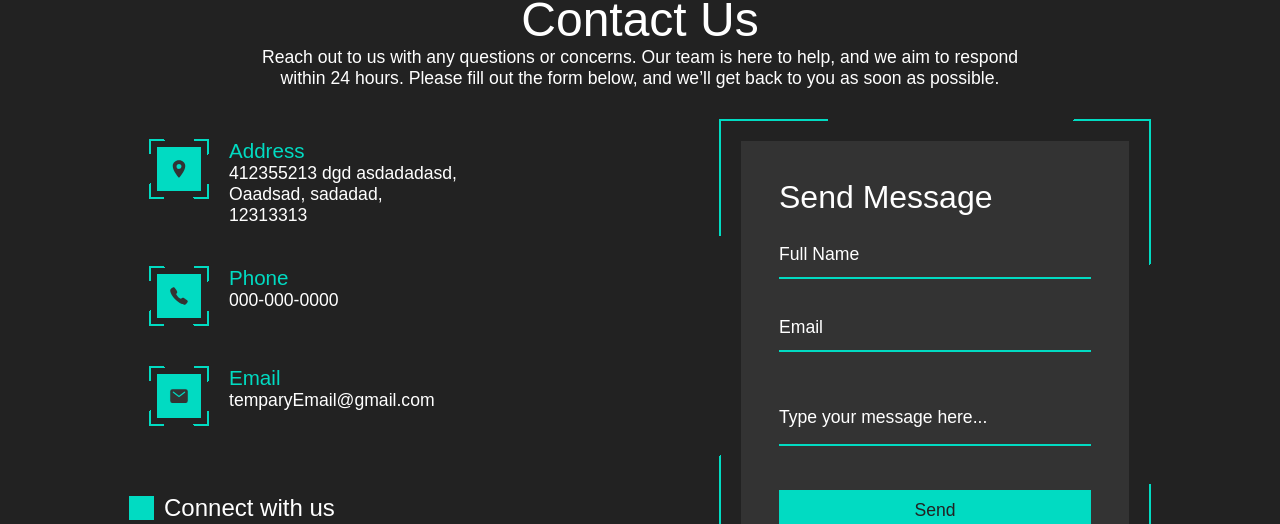
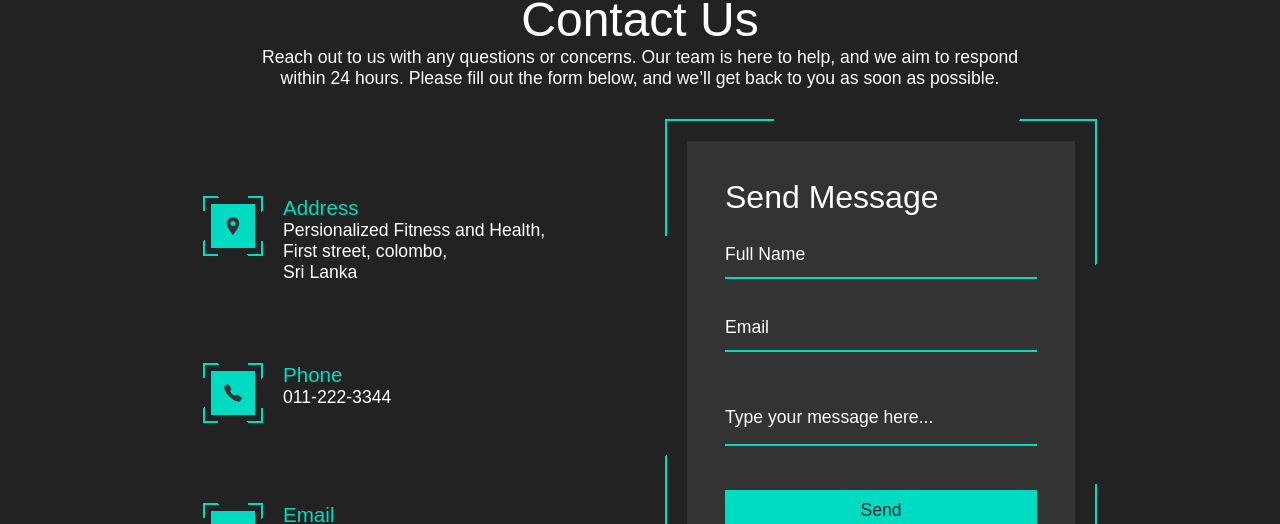
Before and after one commit to yasinthamadusanka/Personalized-Fitness-and-Health-Coach-System, a website: page public/home.html in a window 1280 px wide. Shown: the part 3304-3828 px from the top of the page. Drawn offline with nearby package versions, Linux system fonts and the light colour scheme.

Commit message:
Edit contact and footer

```diff
--- a/public/css/home.css
+++ b/public/css/home.css
@@ -220,7 +220,7 @@ section {
 }
 
 .container .contactInfo{
-    width: 50%;
+    width: 40%;
     display: flex;
     flex-direction: column;
 }
@@ -228,6 +228,7 @@ section {
 .container .contactInfo .box{
     position: relative;
     padding: 20px;
+    margin-top: 40px;
     display: flex;
     cursor: pointer;
 }
--- a/public/home.html
+++ b/public/home.html
@@ -77,31 +77,31 @@
                     <div class="icon"><b></b><ion-icon name="location-sharp"></ion-icon></div>
                     <div class="text">
                         <h3>Address</h3>
-                        <p>412355213 dgd asdadadasd,<br>Oaadsad,
-                        sadadad,<br>12313313</p>
+                        <p>Persionalized Fitness and Health,<br>First street,
+                        colombo,<br>Sri Lanka</p>
                     </div>
                 </div>
                 <div class="box">
                     <div class="icon"><b></b><ion-icon name="call"></ion-icon></div>
                     <div class="text">
                         <h3>Phone</h3>
-                        <p>000-000-0000</p>
+                        <p>011-222-3344</p>
                     </div>
                 </div>
                 <div class="box">
                     <div class="icon"><b></b><ion-icon name="mail"></ion-icon></div>
                     <div class="text">
                         <h3>Email</h3>
-                        <p>temparyEmail@gmail.com</p>
+                        <p>fitnessAndHealth@gmail.com</p>
                     </div>
                 </div>
-                <h2 class="txt">Connect with us</h2>
+                <!-- <h2 class="txt">Connect with us</h2>
                 <ul class="sci">
                     <li><a href=""><ion-icon name="logo-facebook"></ion-icon></a></li>
                     <li><a href=""><ion-icon name="logo-instagram"></ion-icon></a></li>
                     <li><a href=""><ion-icon name="logo-linkedin"></ion-icon></a></li>
                     <li><a href=""><ion-icon name="logo-whatsapp"></ion-icon></a></li>
-                </ul>
+                </ul> -->
             </div>
             <div class="contactForm">
                 <form id="contactForm">
```
